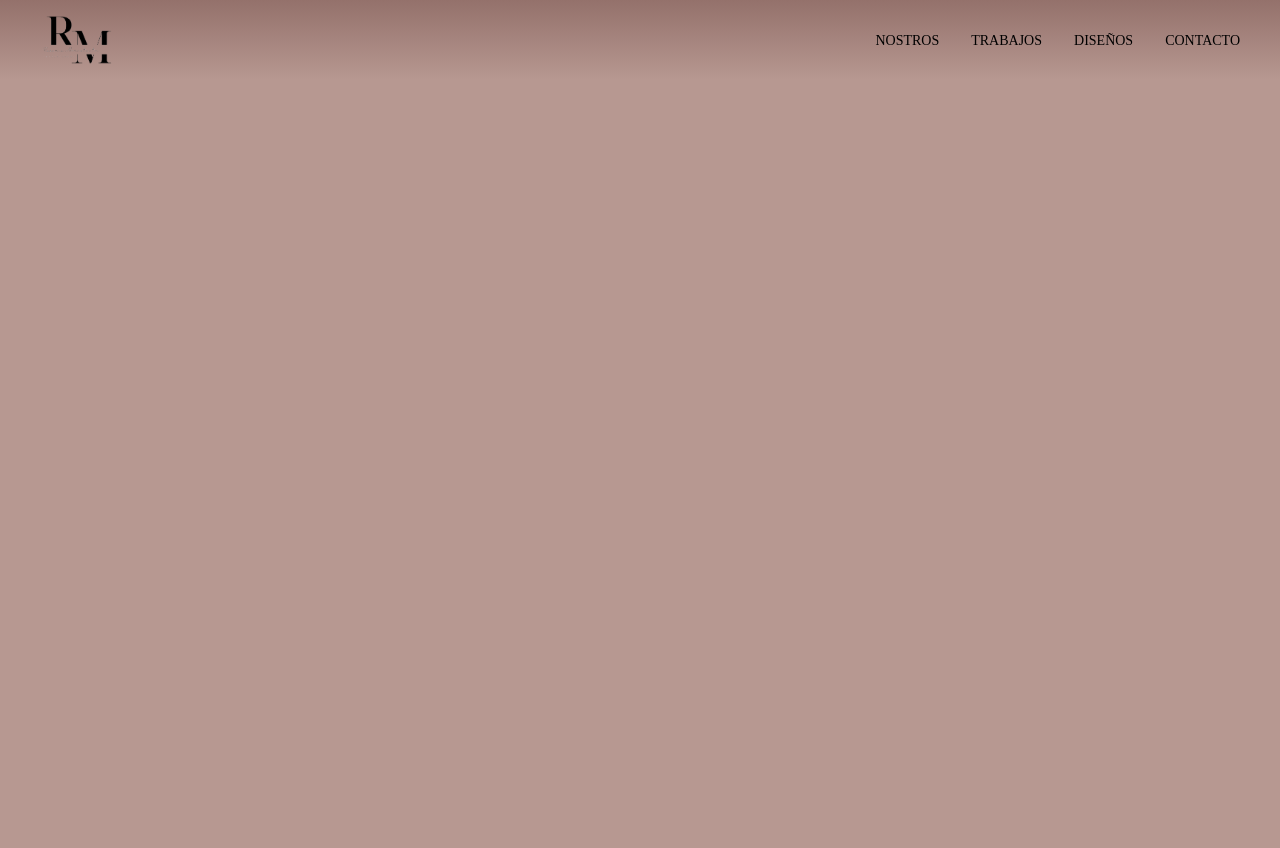
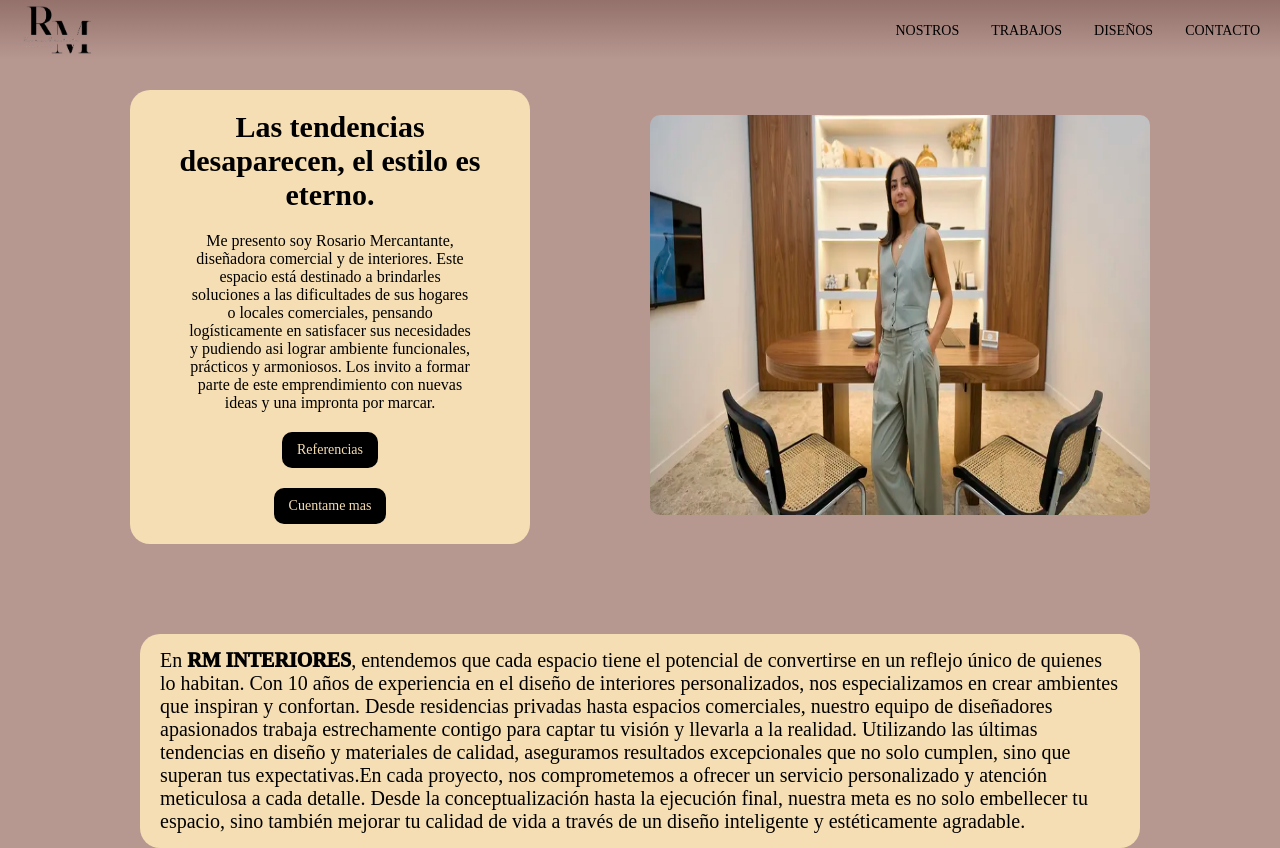
Before and after one commit to MatiasArnaudo/Proyecto-RM, a plain HTML site: page index.html in a window 1280 px wide. Before the commit the page ends 800 px from the top, so only its background shows below. Drawn offline with Linux system fonts and the light colour scheme.

Commit message:
agregue seccion y responsive

```diff
--- a/index.html
+++ b/index.html
@@ -18,5 +18,44 @@
         </ul>
       </nav>
     </header>
+    <main>
+      <section id="hero">
+        <div class="hero-info">
+          <h1>Las tendencias desaparecen, el estilo es eterno.</h1>
+          <p>
+            Me presento soy Rosario Mercantante, diseñadora comercial y de
+            interiores. Este espacio está destinado a brindarles soluciones a
+            las dificultades de sus hogares o locales comerciales, pensando
+            logísticamente en satisfacer sus necesidades y pudiendo asi lograr
+            ambiente funcionales, prácticos y armoniosos. Los invito a formar
+            parte de este emprendimiento con nuevas ideas y una impronta por
+            marcar.
+          </p>
+          <a href="#">Referencias</a>
+          <a href="#">Cuentame mas</a>
+        </div>
+        <div class="hero-img">
+          <img src="./img/H22S2004.webp" alt="RM" class="RM" />
+        </div>
+      </section>
+      <section id="info">
+        <p>
+          En <span>RM Interiores</span>, entendemos que cada espacio tiene el potencial de
+          convertirse en un reflejo único de quienes lo habitan. Con 10 años de
+          experiencia en el diseño de interiores personalizados, nos
+          especializamos en crear ambientes que inspiran y confortan. Desde
+          residencias privadas hasta espacios comerciales, nuestro equipo de
+          diseñadores apasionados trabaja estrechamente contigo para captar tu
+          visión y llevarla a la realidad. Utilizando las últimas tendencias en
+          diseño y materiales de calidad, aseguramos resultados excepcionales
+          que no solo cumplen, sino que superan tus expectativas.En cada
+          proyecto, nos comprometemos a ofrecer un servicio personalizado y
+          atención meticulosa a cada detalle. Desde la conceptualización hasta
+          la ejecución final, nuestra meta es no solo embellecer tu espacio,
+          sino también mejorar tu calidad de vida a través de un diseño
+          inteligente y estéticamente agradable.
+        </p>
+      </section>
+    </main>
   </body>
 </html>
--- a/styles.css
+++ b/styles.css
@@ -1,6 +1,4 @@
 /* VARIALBLES */
-:root {
-}
 
 * {
   margin: 0;
@@ -27,8 +25,10 @@ header {
   display: flex;
   justify-content: space-between;
   align-items: center;
-  padding: 40px;
-  height: 65px;
+  padding: 15px 20px;
+  height: 60px;
+  width: 100%;
+  position: fixed;
 }
 
 .navbar,
@@ -44,12 +44,128 @@ header {
 }
 
 .navbar-list a {
-    color: black;
-    font-size: 14px;
+  color: black;
+  font-size: 14px;
+}
+
+/* MAIN */
+
+main {
+  display: flex;
+  align-items: center;
+  justify-content: center;
+  color: black;
+  flex-direction: column;
+}
+
+/* HERO */
+
+#hero {
+  max-width: 1200px;
+  display: flex;
+  justify-content: center;
+  align-items: center;
+  padding: 90px ;
+  gap: 120px;
 }
 
 /* BODY */
 
 body {
-  background: #b79891;
+  background-color: #b79891;
 }
+
+/* IMG HERO */
+
+.RM {
+  max-width: 500px;
+  height: 400px;
+  border-radius: 10px;
+}
+
+/* HERO INFO */
+
+.hero-info {
+  display: flex;
+  flex-direction: column;
+  align-items: center;
+  gap: 20px;
+  width: ;
+  background-color: wheat;
+  border-radius: 20px;
+  padding: 20px;
+  text-align: center;
+  justify-content: center;
+}
+
+.hero-info h1 {
+  font-size: 30px;
+  font-weight: 1200;
+}
+
+.hero-info p {
+  font-size: 16px;
+  width: 80%;
+}
+
+.hero-info a {
+  display: flex;
+  justify-content: center;
+  align-items: center;
+  text-align: center;
+  text-decoration: none;
+  list-style: none;
+  color: wheat;
+  background-color: black;
+  border-radius: 10px;
+  padding: 10px 15px;
+  font-size: 14px;
+}
+
+/* info */
+
+#info {
+  display: flex;
+  align-items: center;
+  justify-content: center;
+  width: 1000px;
+  font-size: 20px;
+  padding: 15px 20px;
+  background-color: wheat;
+  color: black;
+  border-radius: 20px;
+}
+
+#info span {
+  font-weight: 1000;
+  text-transform: uppercase;
+}
+
+/* ---------------------MEDIAQUARIS-------------------- */
+
+@media (max-width: 1000px) {
+  #hero{
+    width: 70%;
+    align-items: center;
+    justify-content: center;
+    text-align: center;
+    flex-direction: column
+  }
+
+.RM {
+  display: none;
+}
+.hero-info * {
+  max-width: 50%;
+}
+
+.hero-info a {
+  text-align: center;
+  justify-content: center;
+  align-items: center;
+}
+
+#info {
+  width: 500px;
+}
+}
```
Also changed, not shown: img/H22S2004.webp (added).
